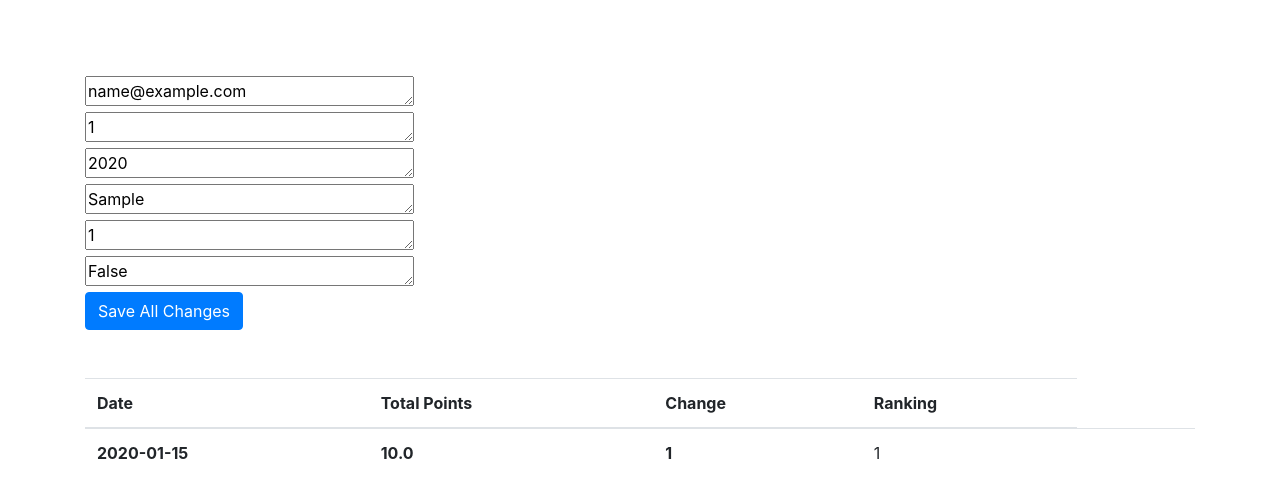
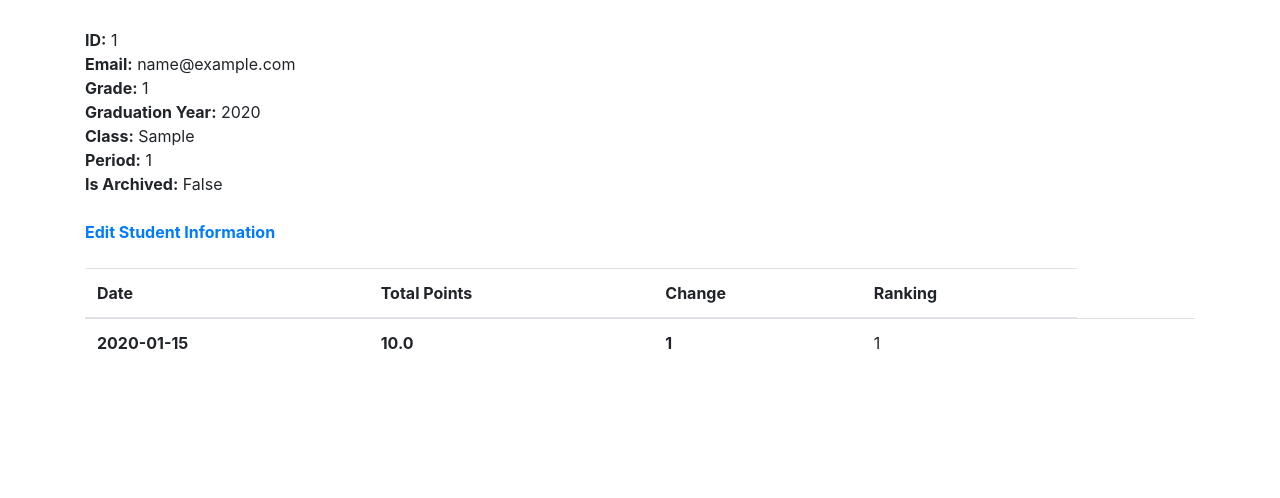
Before and after one commit to adamhorvitz/CodingBatPlus, a Flask app: page /student/1 in a window 1280 px wide. Shown: the part 56-554 px from the top of the page. Run offline with Flask 2, Linux system fonts and the light colour scheme; a user stored in the database is signed in; tables that the repository leaves empty hold one stand-in row (values such as "Sample post"); parts of the project's set-up code (start-up, migrations or seed data) failed here and were passed over.

Commit message:
Added archive functionality for student and fixed the edit student page to switch between an uneditable and editable page

```diff
--- a/app.py
+++ b/app.py
@@ -223,7 +223,6 @@ def database():
 #         dates.add(scrape.date)
 #     print(dates)
 
-
 def change_in_points():
     students = Student.query.all()
     studentChange = 0
@@ -234,12 +233,12 @@ def change_in_points():
         # Order the scrapes for each student from most recent date to last
         for scrape in scrapes:
             studentPoints.append(scrape.points)
-        # print(studentPoints)
-        # Calculate the difference from current scrape and the one before
+            # print(studentPoints)
+            # Calculate the difference from current scrape and the one before
             if len(studentPoints) != 1:
                 for x in range(0, 1):
                     # print(studentPoints[x])
-                    change = studentPoints[x]-studentPoints[x-1]
+                    change = studentPoints[x] - studentPoints[x - 1]
                     # print(change)
                 scrape.change = change
                 db.session.add(scrape)
@@ -247,8 +246,6 @@ def change_in_points():
                 scrape.change = 0
 
     db.session.commit()
-
-
 
 
 def ranking():
@@ -262,7 +259,6 @@ def ranking():
         db.session.add(scrape)
         # print(ranking)
         ranking += 1
-
 
     db.session.commit()
 
@@ -325,7 +321,7 @@ def login():  # put application's code here
             login_user(user)
             flash("Login successful.")
             return redirect(url_for("view_posts"))
-        flash("Login not successful.")
+        flash("Login unsuccessful. Please try again or create a new account.")
         return redirect(url_for("login"))
 
 
@@ -391,7 +387,7 @@ def change():
         students = Student.query.all()
         # points = Scrape.query.order_by(Scrape.points).first().points
         date = Scrape.query.order_by(Scrape.date.desc()).first().date
-        scrapes = Scrape.query.order_by(Scrape.points.desc()).filter_by(date=date).all()
+        scrapes = Scrape.query.order_by(Scrape.change.desc()).filter_by(date=date).all()
 
         return render_template("database.html", posts=students, scrapes=scrapes)
 
@@ -400,33 +396,40 @@ def change():
 @login_required
 def logout():
     logout_user()
+    flash("Logged out.")
     return redirect(url_for("login"))
 
 
 @app.route('/student/<int:scrape_student_id>', methods=['GET', 'POST'])
 @login_required
 def display_student(scrape_student_id):
+    fetched_student = Student.query.get(scrape_student_id)
+    scrapes = Scrape.query.filter_by(student_id=scrape_student_id).all()
+    return render_template("/student.html", student=fetched_student, scrapes=scrapes)
+
+
+@app.route('/student/<int:student_id>/edit', methods=['GET', 'POST'])
+@login_required
+def edit_student(student_id):
     if request.method == "GET":
-        fetched_student = Student.query.get(scrape_student_id)
-        scrapes = Scrape.query.filter_by(student_id=scrape_student_id).all()
-        return render_template("/student.html", student=fetched_student, scrapes=scrapes)
+        fetched_student = Student.query.get(student_id)
+        scrapes = Scrape.query.filter_by(student_id=student_id).all()
+        return render_template("/student-edit.html", student=fetched_student, scrapes=scrapes)
     else:
-        fetched_student = Student.query.get(scrape_student_id)
-
+        fetched_student = Student.query.get(student_id)
         fetched_student.email = request.form["email"]
         fetched_student.grade = request.form["grade"]
         fetched_student.gradYear = request.form["gradYear"]
         fetched_student.period = request.form["period"]
         fetched_student.theClass = request.form["class"]
-        fetched_student.isArchived = request.form["isArchived"]
+        isBoolean = request.form["isArchived"]
+        if isBoolean == "True" or isBoolean == "False":
+            fetched_student.isArchived = eval(isBoolean)
+        flash("Student info updated.")
         db.session.commit()
 
-        scrapes = Scrape.query.filter_by(student_id=scrape_student_id).all()
+        scrapes = Scrape.query.filter_by(student_id=student_id).all()
         return render_template("/student.html", student=fetched_student, scrapes=scrapes)
-
-
-# # Shut down the scheduler when exiting the app
-# atexit.register(lambda: scheduler.shutdown())
 
 
 if __name__ == '__main__':
@@ -435,4 +438,4 @@ if __name__ == '__main__':
     db.create_all()
     database()
     # change_in_points()
-    app.run(debug=False)
+    app.run(debug=True)
--- a/templates/database.html
+++ b/templates/database.html
@@ -17,18 +17,19 @@ CodingBat+ Database
       <th scope="col">Memo</th>
       <th scope="col"><a href="/database" class="card-link">Email</a></b></th>
       <th scope="col"><a href="/database/points" class="card-link">Points</a></b></th>
-      <th scope="col">Date Scraped</th>
+<!--      <th scope="col">Date Scraped</th>-->
       <th scope="col"><a href="/database/change" class="card-link">Change</a></b></th>
     </tr>
   </thead>
   <tbody>
   {% for scrape in scrapes %}
+  {% if scrape.student.isArchived != True %}
     <tr>
       <th scope="row">{{ scrape.ranking }}</th>
       <td><b><a href="/student/{{ scrape.student.id }}" class="card-link">{{scrape.student.memo}}</a></b></td>
       <td><b>{{scrape.student.email}}</b></td>
         <td>{{scrape.points}}</td>
-      <td>{{scrape.date}}</td>
+<!--      <td>{{scrape.date}}</td>-->
         <td>{{scrape.change}}</td>
       <td>
 </td>
@@ -36,6 +37,7 @@ CodingBat+ Database
     <td>
     </td>
     </tr>
+  {% endif %}
 
 
 
--- a/templates/student.html
+++ b/templates/student.html
@@ -5,19 +5,32 @@ Student
 {% endblock %}
 
 {% block content %}
-<br><br><br>
+<br>
 
 
-<form method="post">
-         <input type="hidden" id="student_id" name="student_id" value="{{student.id}}">
-        <textarea name="email" id="email" rows="1" cols="30">{{ student.email }}</textarea><br>
-        <textarea name="grade" id="grade" rows="1" cols="30">{{ student.grade }}</textarea><br>
-        <textarea name="gradYear" id="gradYear" rows="1" cols="30">{{ student.gradYear }}</textarea><br>
-        <textarea name="class" id="class" rows="1" cols="30">{{ student.theClass }}</textarea><br>
-        <textarea name="period" id="period" rows="1" cols="30">{{ student.period }}</textarea><br>
-        <textarea name="period" id="isArchived" rows="1" cols="30">{{ student.isArchived }}</textarea><br>
-        <button type="submit" class="btn btn-primary">Save All Changes</button>
-</form>
+
+<b>ID:</b> <span> {{student.id}} </span><br>
+<b>Email:</b> <span> {{student.email}} </span><br>
+<b>Grade:</b> <span> {{student.grade}} </span><br>
+<b>Graduation Year:</b> <span> {{student.gradYear}} </span><br>
+<b>Class:</b> <span> {{student.theClass}} </span><br>
+<b>Period:</b> <span> {{student.period}} </span><br>
+<b>Is Archived:</b> <span> {{student.isArchived}} </span><br><br>
+
+<b><a href="/student/{{ student.id }}/edit" class="card-link">Edit Student Information</a></b>
+
+
+
+<!--<form method="post">-->
+<!--         <input type="hidden" id="student_id" name="student_id" value="{{student.id}}">-->
+<!--        <textarea name="email" id="email" rows="1" cols="30">{{ student.email }}</textarea><br>-->
+<!--        <textarea name="grade" id="grade" rows="1" cols="30">{{ student.grade }}</textarea><br>-->
+<!--        <textarea name="gradYear" id="gradYear" rows="1" cols="30">{{ student.gradYear }}</textarea><br>-->
+<!--        <textarea name="class" id="class" rows="1" cols="30">{{ student.theClass }}</textarea><br>-->
+<!--        <textarea name="period" id="period" rows="1" cols="30">{{ student.period }}</textarea><br>-->
+<!--        <textarea name="period" id="isArchived" rows="1" cols="30">{{ student.isArchived }}</textarea><br>-->
+<!--        <button type="submit" class="btn btn-primary">Save All Changes</button>-->
+<!--</form>-->
 
 
 
```
Also changed, not shown: templates/login.html (+1 -7 lines), templates/student-edit.html (added, +55 -0 lines).
